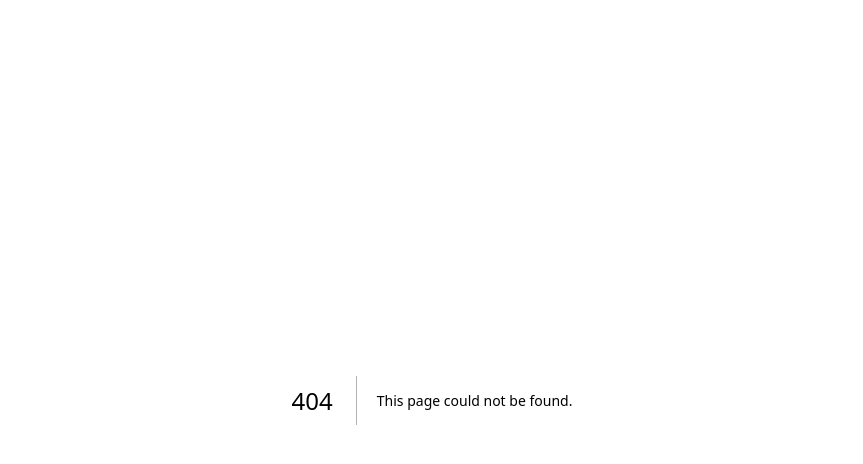
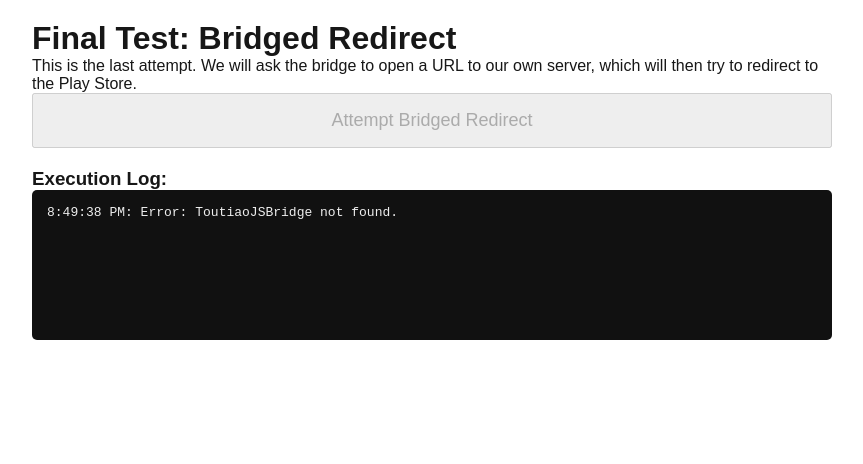
Before and after one commit to Yassin-Younis/bypass-in-app-browser, a Next.js app: page /hail-marry in a window 1280 px wide. Before the commit this address had no page. Shown: the top 464 px of the page, without its empty margins (208-1071 px from the left). Built offline with nearby package versions, Linux system fonts and the light colour scheme.

Commit message:
build fix

```diff
--- /dev/null
+++ b/app/hail-marry/page.js
@@ -0,0 +1,86 @@
+"use client";
+import {useState, useEffect} from 'react';
+import Head from 'next/head';
+
+export default function BridgedRedirectTest() {
+    const [isBridgeReady, setIsBridgeReady] = useState(false);
+    const [log, setLog] = useState([]);
+
+    const addLog = (message) => setLog(prev => [...prev, `${new Date().toLocaleTimeString()}: ${message}`]);
+
+    useEffect(() => {
+        if (typeof window !== 'undefined' && window.ToutiaoJSBridge) {
+            setIsBridgeReady(true);
+            addLog('Bridge detected.');
+        } else {
+            addLog('Error: ToutiaoJSBridge not found.');
+        }
+    }, []);
+
+    const executeBridgedRedirect = () => {
+        if (!isBridgeReady) {
+            alert('Bridge not ready.');
+            return;
+        }
+        setLog([]);
+        addLog('Attempting bridged redirect...');
+
+        // IMPORTANT: Make sure your redirectToStore API route exists at '/api/redirectToStore'
+        // This must be a full, absolute URL.
+        const redirectApiUrl = `${window.location.origin}/api/redirectToStore?packageId=com.google.android.apps.maps`;
+
+        addLog(`Targeting our own API for redirect: ${redirectApiUrl}`);
+
+        const payload = {
+            "func": "openSchema",
+            "params": {"schema": redirectApiUrl},
+            "__callback_id": "0", // We don't expect a callback, just navigation
+            "JSSDK": "1",
+            "namespace": "host",
+            "__msg_type": "callback"
+        };
+
+        try {
+            window.ToutiaoJSBridge.invokeMethod(JSON.stringify(payload));
+            addLog('invokeMethod called successfully. If this works, the app should navigate.');
+        } catch (e) {
+            addLog(`Error during invokeMethod call: ${e.message}`);
+        }
+    };
+
+    return (
+        <div style={{fontFamily: 'sans-serif', padding: '20px'}}>
+            <Head><title>Bridged Redirect Test</title></Head>
+            <main style={{maxWidth: '800px', margin: 'auto'}}>
+                <h1>Final Test: Bridged Redirect</h1>
+                <p>
+                    This is the last attempt. We will ask the bridge to open a URL to our own server,
+                    which will then try to redirect to the Play Store.
+                </p>
+
+                <button
+                    onClick={executeBridgedRedirect}
+                    disabled={!isBridgeReady}
+                    style={{width: '100%', padding: '15px', fontSize: '18px', cursor: 'pointer'}}
+                >
+                    Attempt Bridged Redirect
+                </button>
+
+                <div style={{marginTop: '20px'}}>
+                    <h3>Execution Log:</h3>
+                    <div style={{
+                        background: '#111',
+                        color: '#eee',
+                        padding: '15px',
+                        borderRadius: '5px',
+                        minHeight: '150px',
+                        whiteSpace: 'pre-wrap',
+                        fontFamily: 'monospace'
+                    }}>
+                        {log.join('\n')}
+                    </div>
+                </div>
+            </main>
+        </div>
+    );
+}
```
Also changed, not shown: app/InAppRedirector.js (+8 -0 lines).
